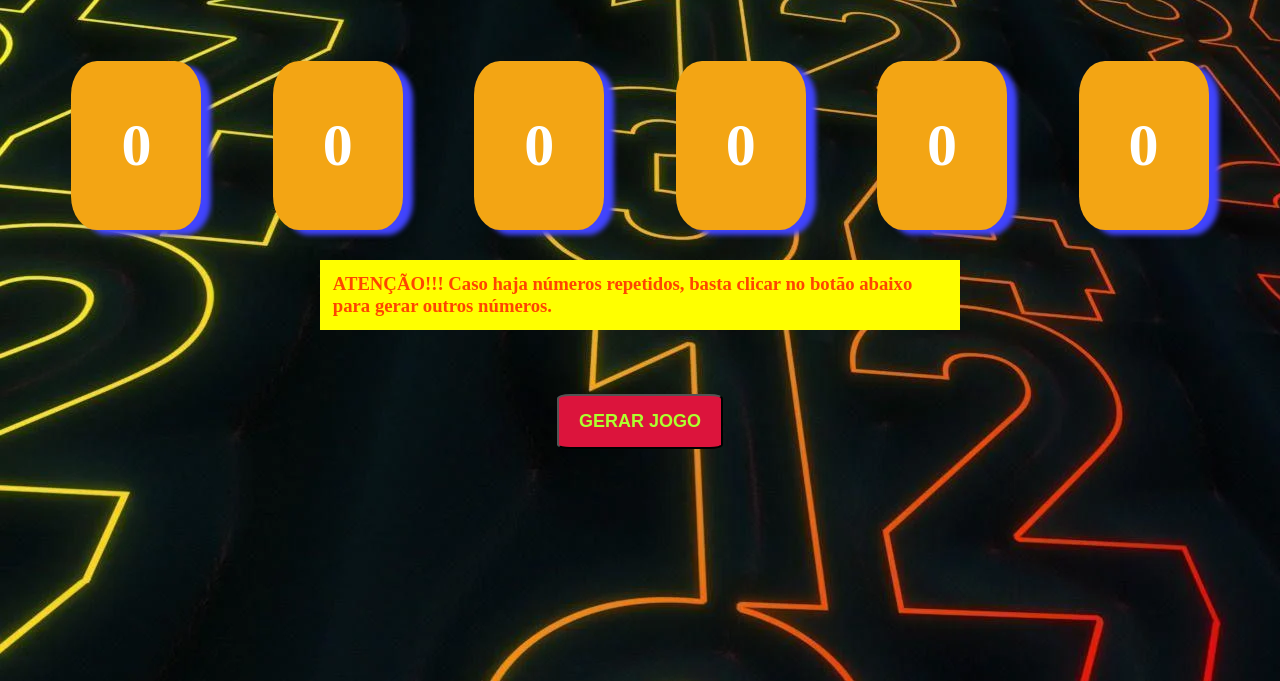
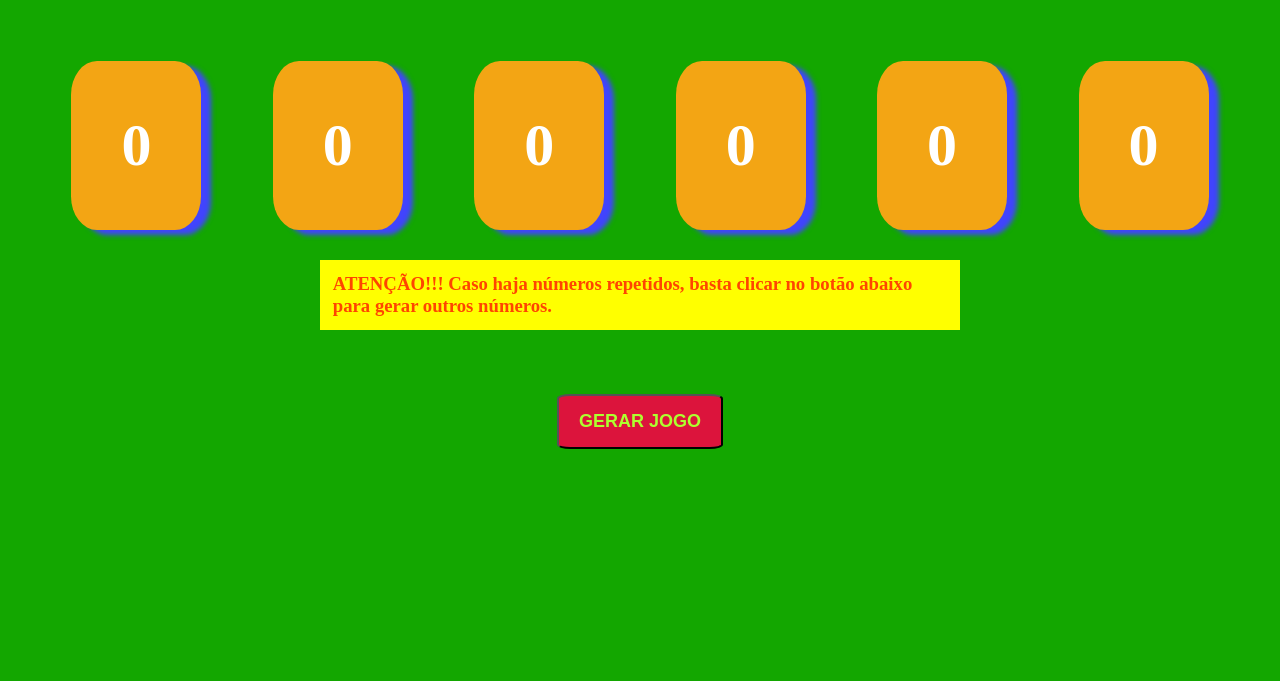
Before and after one commit to elielsondev/generate-lottery-number, a plain HTML site: page index.html in a window 1280 px wide. Shown: the part 72-753 px from the top of the page. Drawn offline with Linux system fonts and the light colour scheme; grey boxes are pictures that could not be loaded.

Commit message:
background color

```diff
--- a/style.css
+++ b/style.css
@@ -5,7 +5,7 @@
 }
 
 body {
-  background-image:url('./megasena.jpg')
+  background-color: rgb(19, 167, 0);
 }
 
 .screen {
```
